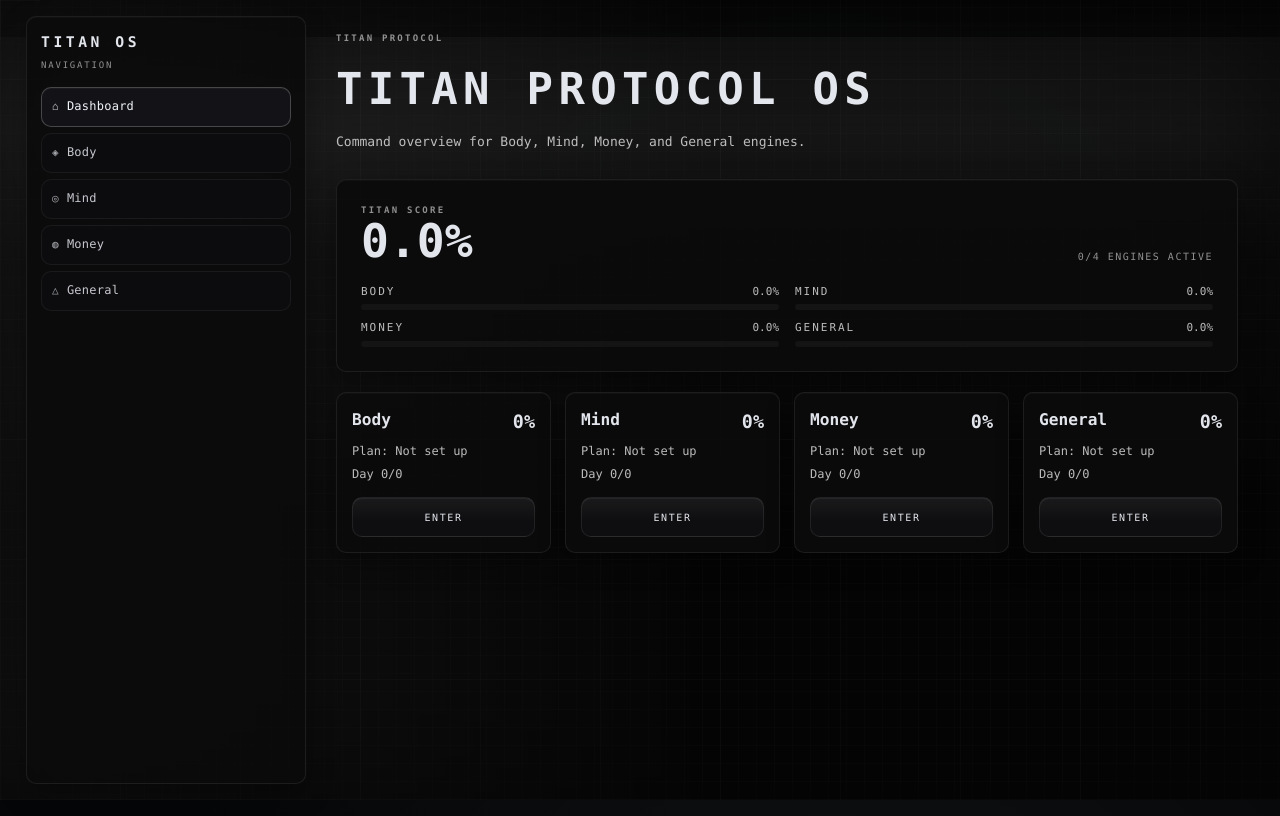
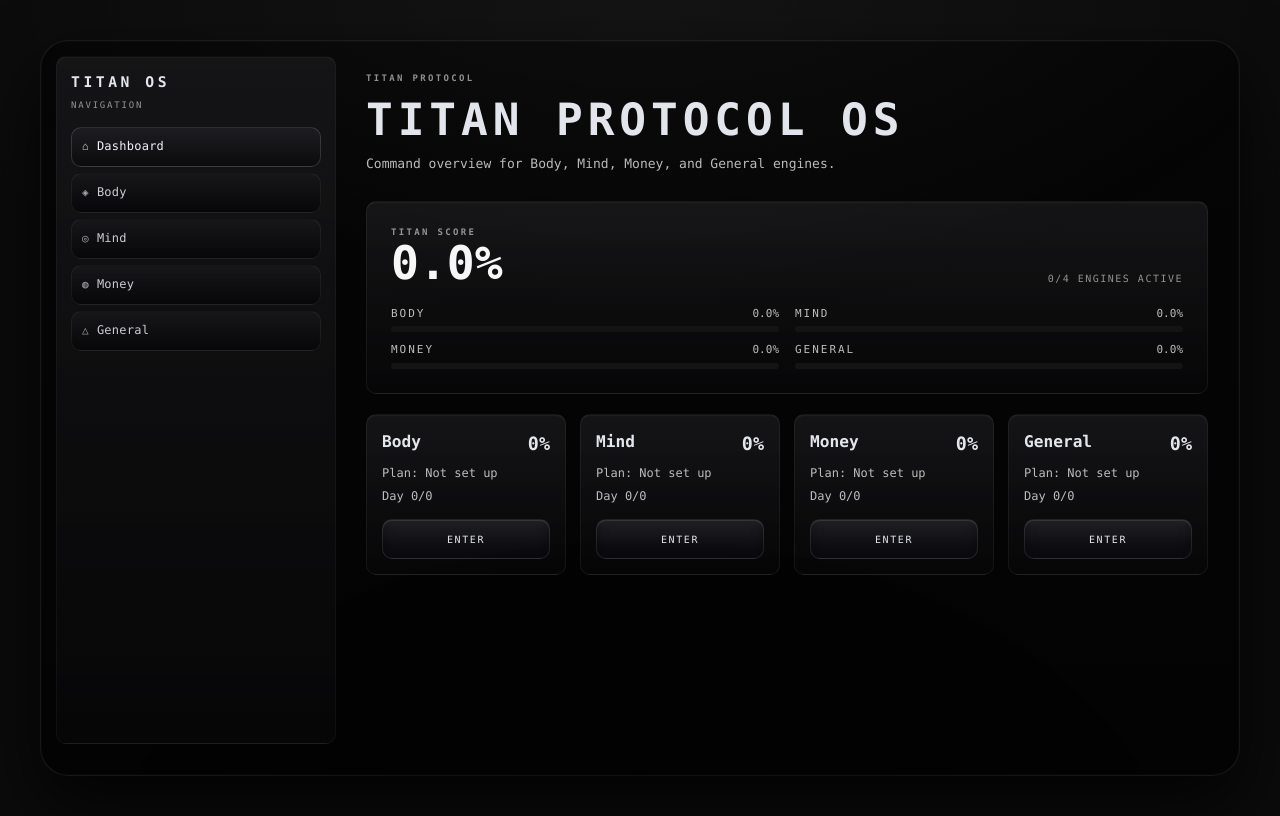
Before and after one commit to Arun-Sanjay/Titan-Protocol, a Next.js app in the folder apps/web/: page /os in a window 1280 px wide. Built offline with nearby package versions, Linux system fonts and the light colour scheme.

Commit message:
HUD baseline restored + cleaned dashboard UI

```diff
--- a/apps/web/src/app/(os)/components/OSShell.tsx
+++ b/apps/web/src/app/(os)/components/OSShell.tsx
@@ -48,7 +48,7 @@ export function OSShell({ children }: Readonly<{ children: React.ReactNode }>) {
     <div className="tp-os-shell">
       <CommandPalette />
 
-      <aside className="tp-nav tp-nav-desktop titan-card hidden lg:flex lg:flex-col">
+      <aside className="tp-nav tp-nav-desktop hidden lg:flex lg:flex-col">
         <div className="tp-nav-header">
           <p className="tp-nav-title">Titan OS</p>
           <p className="tp-nav-sub">Navigation</p>
--- a/apps/web/src/app/(os)/dashboard.css
+++ b/apps/web/src/app/(os)/dashboard.css
@@ -1,68 +1,23 @@
 :root[data-theme="hud"] {
-  --titan-bg: #050505;
-  --titan-card: rgba(11, 11, 13, 0.92);
-  --titan-card-elevated: rgba(13, 13, 16, 0.94);
-  --titan-border: rgba(255, 255, 255, 0.08);
+  --titan-card: #0b0b0d;
+  --titan-border: rgba(255, 255, 255, 0.06);
   --titan-soft-border: rgba(255, 255, 255, 0.04);
+  --titan-text: rgba(245, 248, 255, 0.92);
   --titan-text-dim: rgba(255, 255, 255, 0.55);
   --titan-text-soft: rgba(255, 255, 255, 0.72);
   --titan-radius: 10px;
   --titan-gap: 14px;
-  --titan-shadow: 0 10px 26px rgba(0, 0, 0, 0.34), inset 0 1px 0 rgba(255, 255, 255, 0.025);
-  --os-text: rgba(245, 248, 255, 0.92);
+  --titan-panel-fill: linear-gradient(to bottom, rgba(255, 255, 255, 0.04), rgba(0, 0, 0, 0.45));
 }
 
 html[data-theme="hud"] body.tp-os-flat {
-  color: var(--os-text);
-}
-
-html[data-theme="hud"] body.tp-os-flat .chrome-panel {
-  border-radius: var(--titan-radius);
-  border: 1px solid var(--titan-border);
-  background: var(--titan-card);
-  box-shadow: var(--titan-shadow);
-  backdrop-filter: none;
-}
-
-html[data-theme="hud"] body.tp-os-flat .chrome-panel::before,
-html[data-theme="hud"] body.tp-os-flat .chrome-panel::after {
-  content: none;
-  display: none;
-}
-
-html[data-theme="hud"] body.tp-os-flat .hud-btn {
-  border-radius: var(--titan-radius);
-  border: 1px solid var(--titan-border);
-  background: #0c0c0e;
-  box-shadow: inset 0 0 0 1px rgba(255, 255, 255, 0.02);
-}
-
-html[data-theme="hud"] body.tp-os-flat .hud-btn:hover {
-  border-color: rgba(255, 255, 255, 0.14);
-  background: #141418;
-  transform: none;
-  box-shadow: none;
-}
-
-html[data-theme="hud"] body.tp-os-flat .hud-panel {
-  border-radius: var(--titan-radius);
-  border: 1px solid var(--titan-border);
-  background: var(--titan-card);
-  box-shadow: var(--titan-shadow);
-  backdrop-filter: none;
-}
-
-html[data-theme="hud"] body.tp-os-flat .titan-card {
-  border-radius: var(--titan-radius);
-  border: 1px solid var(--titan-border);
-  background: var(--titan-card);
-  box-shadow: var(--titan-shadow);
+  color: var(--titan-text);
 }
 
 .tp-os-shell {
   max-width: 1260px;
   margin: 0 auto;
-  min-height: 100vh;
+  min-height: 100%;
   display: flex;
   gap: var(--titan-gap);
   padding: 16px;
@@ -75,9 +30,8 @@ html[data-theme="hud"] body.tp-os-flat .titan-card {
   border-radius: var(--titan-radius);
   border: 1px solid var(--titan-soft-border);
   border-right: 1px solid var(--titan-soft-border);
-  background: #070707;
-  box-shadow: inset 0 1px 0 rgba(255, 255, 255, 0.02);
-  backdrop-filter: none;
+  background: var(--titan-panel-fill), var(--titan-card);
+  box-shadow: inset 0 1px 0 rgba(255, 255, 255, 0.03);
   padding: 14px;
 }
 
@@ -85,7 +39,7 @@ html[data-theme="hud"] body.tp-os-flat .titan-card {
   position: sticky;
   top: 16px;
   align-self: flex-start;
-  height: calc(100vh - 32px);
+  height: calc(100vh - 112px);
 }
 
 .tp-nav-mobile {
@@ -103,9 +57,9 @@ html[data-theme="hud"] body.tp-os-flat .titan-card {
 .tp-nav-title {
   letter-spacing: 0.24em;
   text-transform: uppercase;
-  color: var(--os-text);
+  color: var(--titan-text);
   font-size: 0.92rem;
-  font-weight: 650;
+  font-weight: 620;
 }
 
 .tp-nav-sub {
@@ -128,9 +82,9 @@ html[data-theme="hud"] body.tp-os-flat .titan-card {
   min-height: 40px;
   border-radius: var(--titan-radius);
   padding: 8px 10px;
-  border: 1px solid rgba(255, 255, 255, 0.06);
-  background: #0c0c0e;
-  color: rgba(245, 248, 255, 0.8);
+  border: 1px solid var(--titan-border);
+  background: var(--titan-panel-fill), #0d0d10;
+  color: rgba(245, 248, 255, 0.82);
   font-size: 12px;
   line-height: 1.2;
   letter-spacing: 0.02em;
@@ -138,17 +92,16 @@ html[data-theme="hud"] body.tp-os-flat .titan-card {
 }
 
 .tp-nav-item:hover {
-  border-color: rgba(255, 255, 255, 0.14);
+  border-color: rgba(255, 255, 255, 0.1);
+  background: var(--titan-panel-fill), #121216;
   color: rgba(245, 248, 255, 0.95);
-  background: #141418;
   transform: translateY(-1px);
 }
 
 .tp-nav-item.is-active {
-  border-color: rgba(255, 255, 255, 0.22);
-  background: #131317;
+  border-color: rgba(255, 255, 255, 0.14);
+  background: var(--titan-panel-fill), #141418;
   color: rgba(245, 248, 255, 0.98);
-  box-shadow: inset 0 1px 0 rgba(255, 255, 255, 0.04);
 }
 
 .tp-nav-icon {
@@ -161,37 +114,13 @@ html[data-theme="hud"] body.tp-os-flat .titan-card {
   flex: 1;
 }
 
-.tp-topbar {
-  border-radius: var(--titan-radius);
-  border: 1px solid var(--titan-border);
-  background: var(--titan-card);
-  box-shadow: var(--titan-shadow);
-  backdrop-filter: none;
-  padding: 12px 14px;
-  margin-bottom: 14px;
-}
-
-.tp-topbar-kicker {
-  font-size: 9px;
-  letter-spacing: 0.22em;
-  text-transform: uppercase;
-  color: var(--titan-text-dim);
-}
-
-.tp-topbar-title {
-  margin-top: 2px;
-  font-size: 0.98rem;
-  font-weight: 620;
-  color: var(--os-text);
-}
-
 .tp-dash {
   max-width: 1080px;
 }
 
 .tp-kicker {
   font-size: 9px;
-  letter-spacing: 0.25em;
+  letter-spacing: 0.26em;
   text-transform: uppercase;
   color: var(--titan-text-dim);
   font-weight: 600;
@@ -199,11 +128,12 @@ html[data-theme="hud"] body.tp-os-flat .titan-card {
 
 .tp-title {
   margin-top: 10px;
-  font-size: clamp(1.8rem, 3.6vw, 2.75rem);
-  letter-spacing: 0.12em;
+  font-size: clamp(1.82rem, 3.65vw, 2.78rem);
+  letter-spacing: 0.11em;
   text-transform: uppercase;
-  font-weight: 650;
-  color: var(--os-text);
+  font-weight: 640;
+  color: var(--titan-text);
+  line-height: 1.08;
 }
 
 .tp-subtitle {
@@ -216,13 +146,8 @@ html[data-theme="hud"] body.tp-os-flat .titan-card {
 .tp-panel {
   border-radius: var(--titan-radius);
   border: 1px solid var(--titan-border);
-  background: var(--titan-card-elevated);
-  box-shadow: var(--titan-shadow);
-  backdrop-filter: none;
-}
-
-.tp-panel::before {
-  content: none;
+  background: var(--titan-panel-fill), var(--titan-card);
+  box-shadow: inset 0 1px 0 rgba(255, 255, 255, 0.04);
 }
 
 .tp-panel-head {
@@ -246,8 +171,8 @@ html[data-theme="hud"] body.tp-os-flat .titan-card {
 .tp-score-value {
   font-size: clamp(2.25rem, 4.4vw, 2.9rem);
   line-height: 1;
-  font-weight: 650;
-  color: var(--os-text);
+  font-weight: 660;
+  color: rgba(255, 255, 255, 0.97);
 }
 
 .tp-muted {
@@ -280,33 +205,28 @@ html[data-theme="hud"] body.tp-os-flat .titan-card {
 .tp-tile {
   border-radius: var(--titan-radius);
   border: 1px solid var(--titan-border);
-  background: var(--titan-card-elevated);
-  box-shadow: var(--titan-shadow);
+  background: var(--titan-panel-fill), var(--titan-card);
+  box-shadow: inset 0 1px 0 rgba(255, 255, 255, 0.04);
   padding: 15px;
   transition: border-color 140ms ease, background 140ms ease, transform 140ms ease;
 }
 
-.tp-tile::before {
-  content: none;
-}
-
 .tp-tile:hover {
-  border-color: rgba(255, 255, 255, 0.15);
-  background: #101012;
+  border-color: rgba(255, 255, 255, 0.1);
+  background: var(--titan-panel-fill), #121216;
   transform: translateY(-1px);
-  box-shadow: none;
 }
 
 .tp-tile-title {
   font-size: 1.01rem;
   font-weight: 620;
-  color: var(--os-text);
+  color: var(--titan-text);
 }
 
 .tp-tile-score {
   font-size: 1.15rem;
   font-weight: 650;
-  color: var(--os-text);
+  color: var(--titan-text);
 }
 
 .tp-line {
@@ -326,25 +246,25 @@ html[data-theme="hud"] body.tp-os-flat .titan-card {
   border-radius: var(--titan-radius);
   padding: 8px 12px;
   border: 1px solid rgba(255, 255, 255, 0.08);
-  background: linear-gradient(180deg, rgba(255, 255, 255, 0.05), rgba(0, 0, 0, 0) 60%), #0e0e10;
-  color: var(--os-text);
+  background: linear-gradient(180deg, rgba(255, 255, 255, 0.06), rgba(0, 0, 0, 0.1) 65%), #111116;
+  color: var(--titan-text);
   font-size: 10px;
   letter-spacing: 0.16em;
   text-transform: uppercase;
-  box-shadow: inset 0 1px 0 rgba(255, 255, 255, 0.05);
-  transition: border-color 130ms ease, background 130ms ease, color 130ms ease, transform 90ms ease;
+  box-shadow: inset 0 1px 0 rgba(255, 255, 255, 0.1), inset 0 -8px 12px rgba(0, 0, 0, 0.34);
+  transition: border-color 130ms ease, background 130ms ease, transform 90ms ease;
 }
 
 .tp-button:hover {
-  border-color: rgba(255, 255, 255, 0.14);
-  background: linear-gradient(180deg, rgba(255, 255, 255, 0.07), rgba(0, 0, 0, 0) 60%), #151518;
+  border-color: rgba(255, 255, 255, 0.12);
+  background: linear-gradient(180deg, rgba(255, 255, 255, 0.08), rgba(0, 0, 0, 0.12) 65%), #15151a;
   transform: translateY(-1px);
-  box-shadow: none;
 }
 
 .tp-button:active {
   transform: translateY(0);
-  background: #111113;
+  background: linear-gradient(180deg, rgba(255, 255, 255, 0.04), rgba(0, 0, 0, 0.16) 65%), #0f0f12;
+  box-shadow: inset 0 1px 0 rgba(255, 255, 255, 0.08), inset 0 -10px 14px rgba(0, 0, 0, 0.45);
 }
 
 .tp-button-inline {
--- a/apps/web/src/app/(os)/os.css
+++ b/apps/web/src/app/(os)/os.css
@@ -1,27 +1,50 @@
 .tp-os {
-  position: relative;
-  background: #050505;
+  background: #0b0b0b;
   color: rgba(245, 248, 255, 0.92);
 }
 
 html[data-theme="hud"] body.tp-os::before,
 html[data-theme="hud"] body.tp-os::after {
-  content: "";
-  position: fixed;
-  inset: 0;
-  pointer-events: none;
+  content: none !important;
 }
 
-html[data-theme="hud"] body.tp-os::before {
-  z-index: -2;
-  background-color: #050505;
-  background-image:
-    linear-gradient(rgba(255, 255, 255, 0.02) 1px, transparent 1px),
-    linear-gradient(90deg, rgba(255, 255, 255, 0.02) 1px, transparent 1px);
-  background-size: 40px 40px;
+.osCanvas {
+  min-height: 100vh;
+  padding: 32px;
+  background: radial-gradient(1200px 800px at 50% 0%, rgba(255, 255, 255, 0.04), transparent 60%), #0b0b0b;
 }
 
-html[data-theme="hud"] body.tp-os::after {
-  z-index: -1;
-  box-shadow: inset 0 0 120px rgba(0, 0, 0, 0.72);
+.osStage {
+  position: relative;
+  min-height: calc(100vh - 64px);
+  border-radius: 28px;
+  background: linear-gradient(to bottom, #050505, #030303);
+  overflow: hidden;
+  box-shadow:
+    0 0 0 1px rgba(255, 255, 255, 0.06) inset,
+    0 0 0 2px rgba(255, 255, 255, 0.02) inset,
+    0 30px 70px rgba(0, 0, 0, 0.75);
 }
+
+.osStage::before {
+  content: "";
+  position: absolute;
+  inset: 0;
+  border-radius: 28px;
+  pointer-events: none;
+  background:
+    radial-gradient(1400px 900px at 50% -200px, rgba(255, 255, 255, 0.05), transparent 55%),
+    radial-gradient(1000px 700px at 50% 120%, rgba(0, 0, 0, 0.55), transparent 55%);
+  mix-blend-mode: normal;
+  opacity: 1;
+}
+
+@media (min-width: 1280px) {
+  .osCanvas {
+    padding: 40px;
+  }
+
+  .osStage {
+    min-height: calc(100vh - 80px);
+  }
+}
--- a/apps/web/src/app/(os)/os/layout.tsx
+++ b/apps/web/src/app/(os)/os/layout.tsx
@@ -4,5 +4,11 @@ import "../dashboard.css";
 export default function OSRouteLayout({
   children,
 }: Readonly<{ children: React.ReactNode }>) {
-  return <OSShell>{children}</OSShell>;
+  return (
+    <main className="osCanvas">
+      <div className="osStage">
+        <OSShell>{children}</OSShell>
+      </div>
+    </main>
+  );
 }
```
